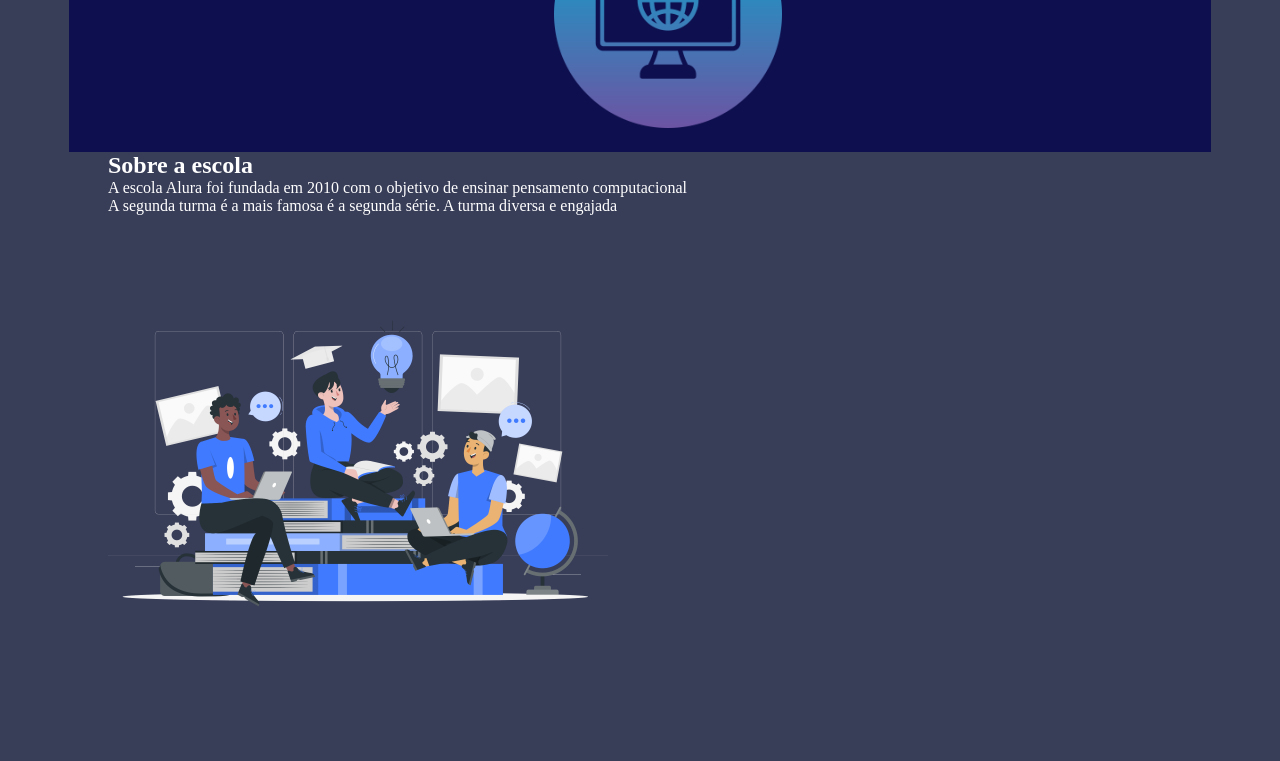
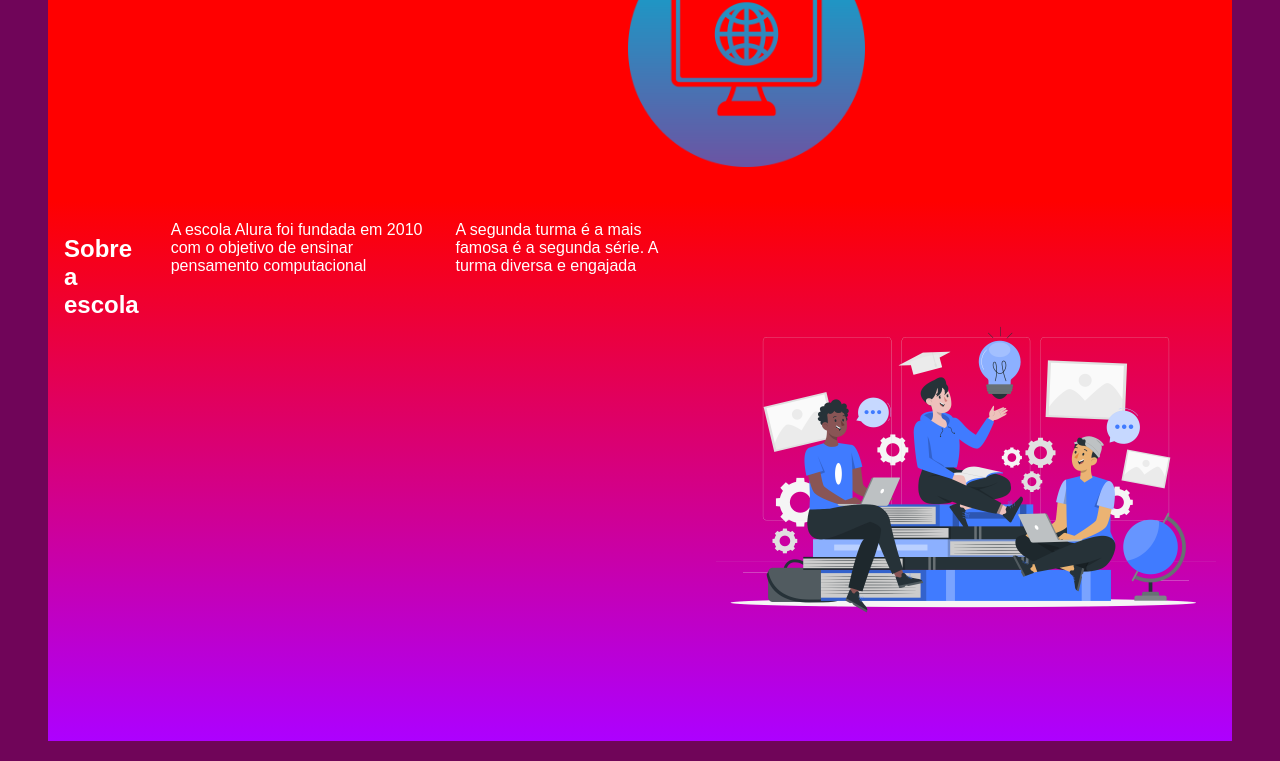
Before and after one commit to Maheussfelipy/Programa-o-, a plain HTML site: page index.html in a window 1280 px wide. Shown: the part 124-885 px from the top of the page. Before the commit the page ends 843 px from the top, so only its background shows below. Drawn offline with Linux system fonts and the light colour scheme.

Commit message:
Add files via upload
Mudança de fonte

```diff
--- a/style.css
+++ b/style.css
@@ -1,29 +1,48 @@
 *{
-    margin: 0 15px;
-    padding: 0 12px;
+    margin: 0 16px;
+    padding: 10px 0;
 }
-
 header{
-    background-color: #383d58;
-    color:white;
+    background-color: #700559;
+    color: rgb(229, 255, 0);
 }
 body{
-    background-color: #383d58;
-    color:white;
+    font-family: 'poppinss',sans-serif;
+    background-color: #700559;
+    color: rgb(229, 225, 0);
 
 }
 .cabecalho-imagem{
     width: 20%;
+
 }
 .cabecalho{
-        background-color:rgb(14, 15, 78);
-        display: flex;
-        justify-content: space-around;
-        padding: 24px 0;
+    background-color: rgb(255, 0, 0);
+    display: flex;
+    justify-content: space-around;
+    padding: 24px 0;
+    font-size: 24px;
+}
+.cabecalho-lista-item{
+    display: inline-block;
+    margin: 0 16px;
 
 }
-.cabecalho-lista-item{
-     display: inline-block;
-     margin: 0 16px;
+.escola-imagem{
+    width: 25%;
+}
 
+.escola{
+    background-image: linear-gradient(#ff0000, #AD00FF);
+    display: flex;
+    color: white;
 }
+.escola-conteudo{
+   width: 45%;
+   justify-content: center;
+   align-items: center;
+   padding: 24px;
+}
+.escola-titulo{
+    padding: 24px 0;
+}
```
